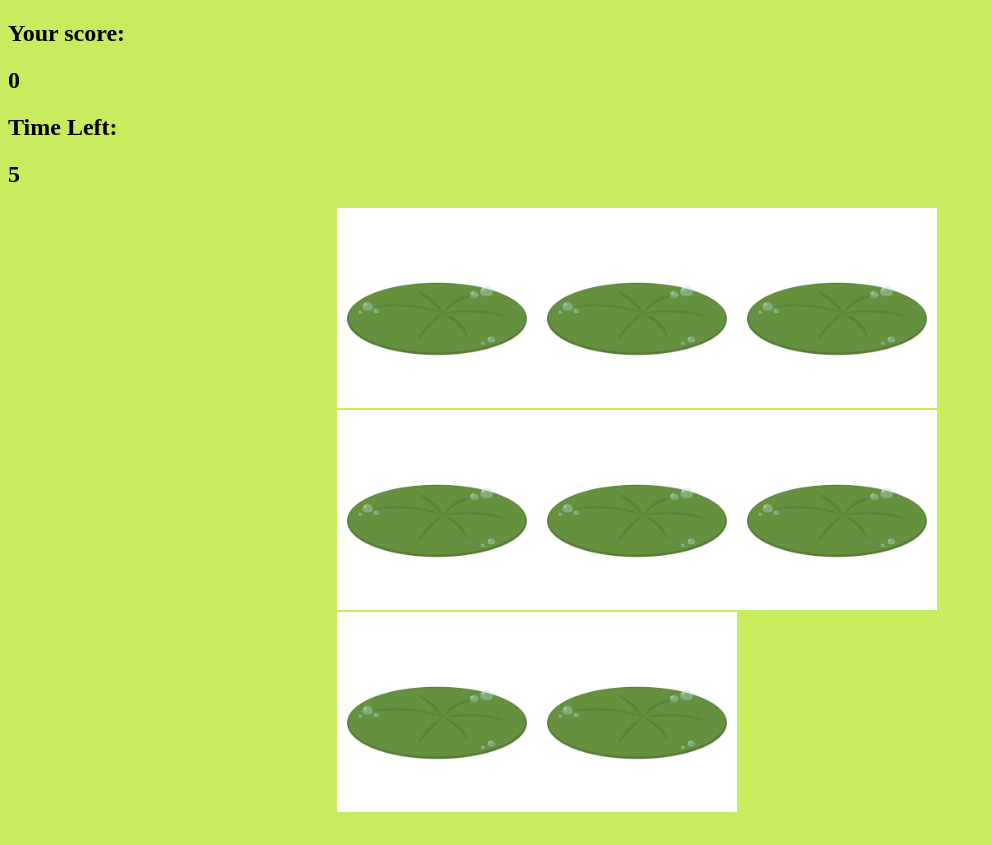
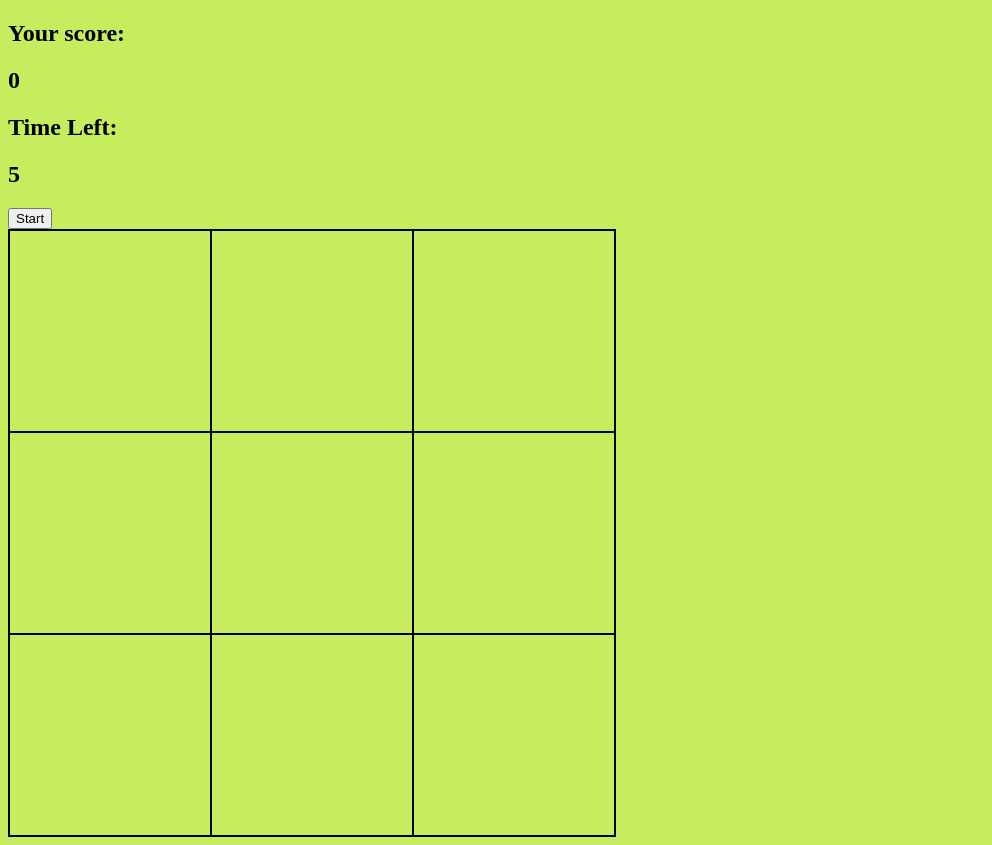
Before and after one commit to JabberDucky/Fwhac-a-frog, a plain HTML site: page index.html in a window 1280 px wide. Shown: the whole page, without its empty margins (0-992 px from the left). Before the commit the page ends 822 px from the top, so only its background shows below. Drawn offline with Linux system fonts and the light colour scheme.

Commit message:
added start button

```diff
--- a/app.js
+++ b/app.js
@@ -33,7 +33,6 @@ function moveFrog() {
     timerId = setInterval (randomSquare, 500)
 }
 
-moveFrog()
 
 function countDown() {
     currentTime--
--- a/index.html
+++ b/index.html
@@ -13,6 +13,7 @@
     <h2>Time Left:</h2>
     <h2 id="time-left">60</h2>
 
+    <button id="start-game" onclick="moveFrog()">Start</button>
 
 <div class="grid">
     <div class="square" id="1"></div>
--- a/styles.css
+++ b/styles.css
@@ -3,31 +3,20 @@ body {
 }
 
 .grid {
-    margin: auto;
     width: 606px;
     height: 606px;
     display: flex;
     flex-wrap: wrap;
-    background-image: url("images/vecteezy_drop-of-water-on-lily-pad-lily-pad-vector-wallpaper-free_15845878.jpg");
-    background-repeat: no-repeat;
-    background-size: 200px 200px;
-
+    border: solid black 1px;
 
 }
 
 .square {
     height: 200px;
     width: 200px;
-    background-image: url("images/vecteezy_drop-of-water-on-lily-pad-lily-pad-vector-wallpaper-free_15845878.jpg");
-    background-repeat: no-repeat;
-    background-size: 200px 200px;
-    position: relative;
-
-
+    border: solid black 1px;
 }
 
 .frog {
     background-color: green;
-    position: absolute;
-    z-index: 1;
 }
```
Also changed, not shown: images/vecteezy_drop-of-water-on-lily-pad-lily-pad-vector-wallpaper-free_15845878.jpg (deleted), 1 other file.
